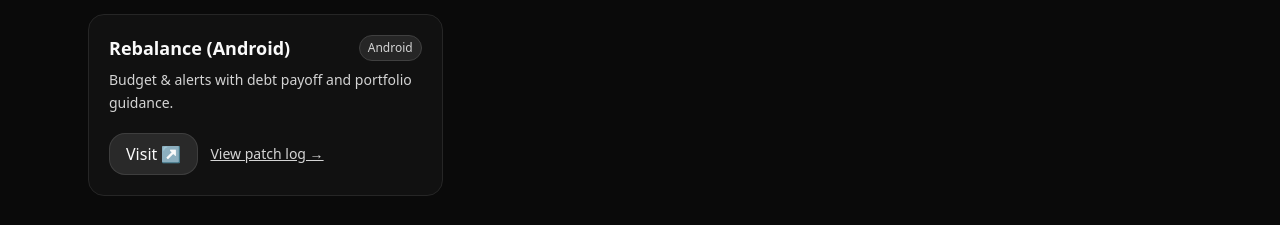
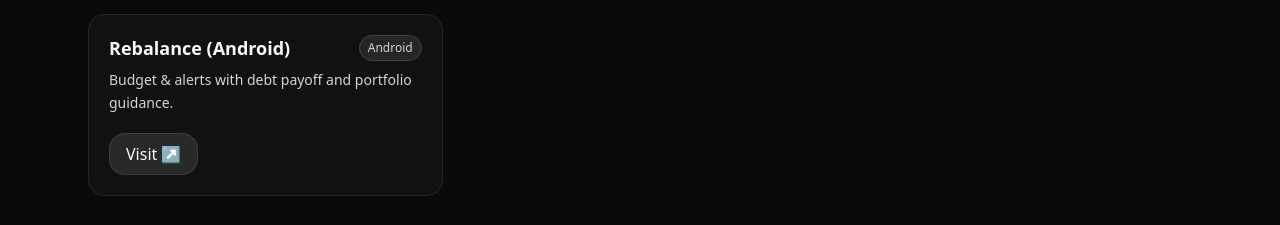
Before and after one commit to platinummorgan/platovalabs, a Next.js app: page / in a window 1280 px wide. Shown: the part 1540-1765 px from the top of the page. Built offline with nearby package versions, Linux system fonts and the light colour scheme.

Commit message:
Homepage: remove inline 'View patch log' link; use /updates page instead

```diff
--- a/app/page.tsx
+++ b/app/page.tsx
@@ -34,9 +34,7 @@
                   <a href={p.href} target="_blank" rel="noreferrer" aria-label={`Visit ${p.name}`}>
                     <Button aria-label={`Visit ${p.name}`}>Visit ↗</Button>
                   </a>
-                  {p.extra?.changelog && (
-                    <a href={p.extra.changelog} className="text-sm text-neutral-300 underline">View patch log →</a>
-                  )}
+                  {/* changelog link intentionally removed; updates are on the /updates page */}
                 </div>
               </Card>
             ))}
```
